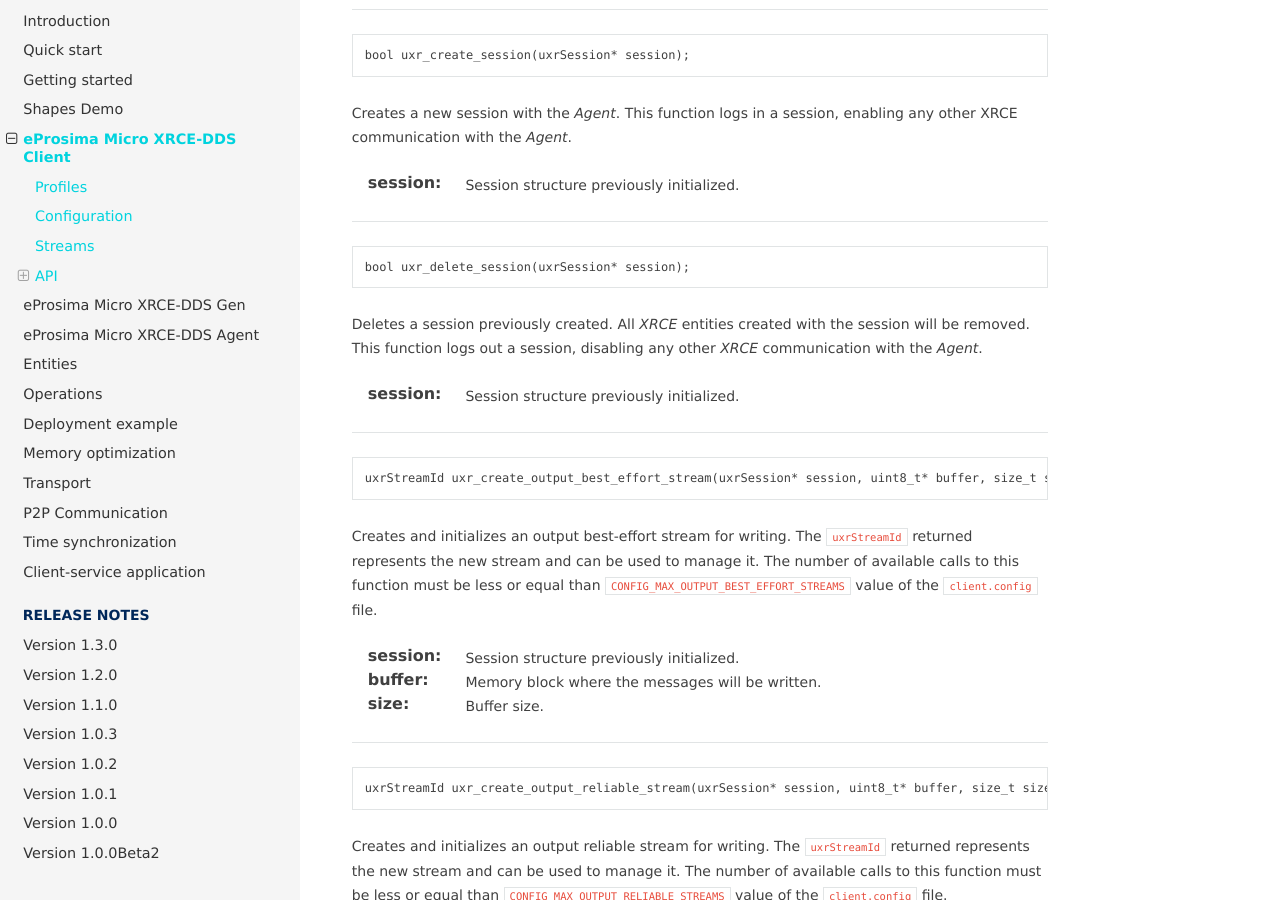
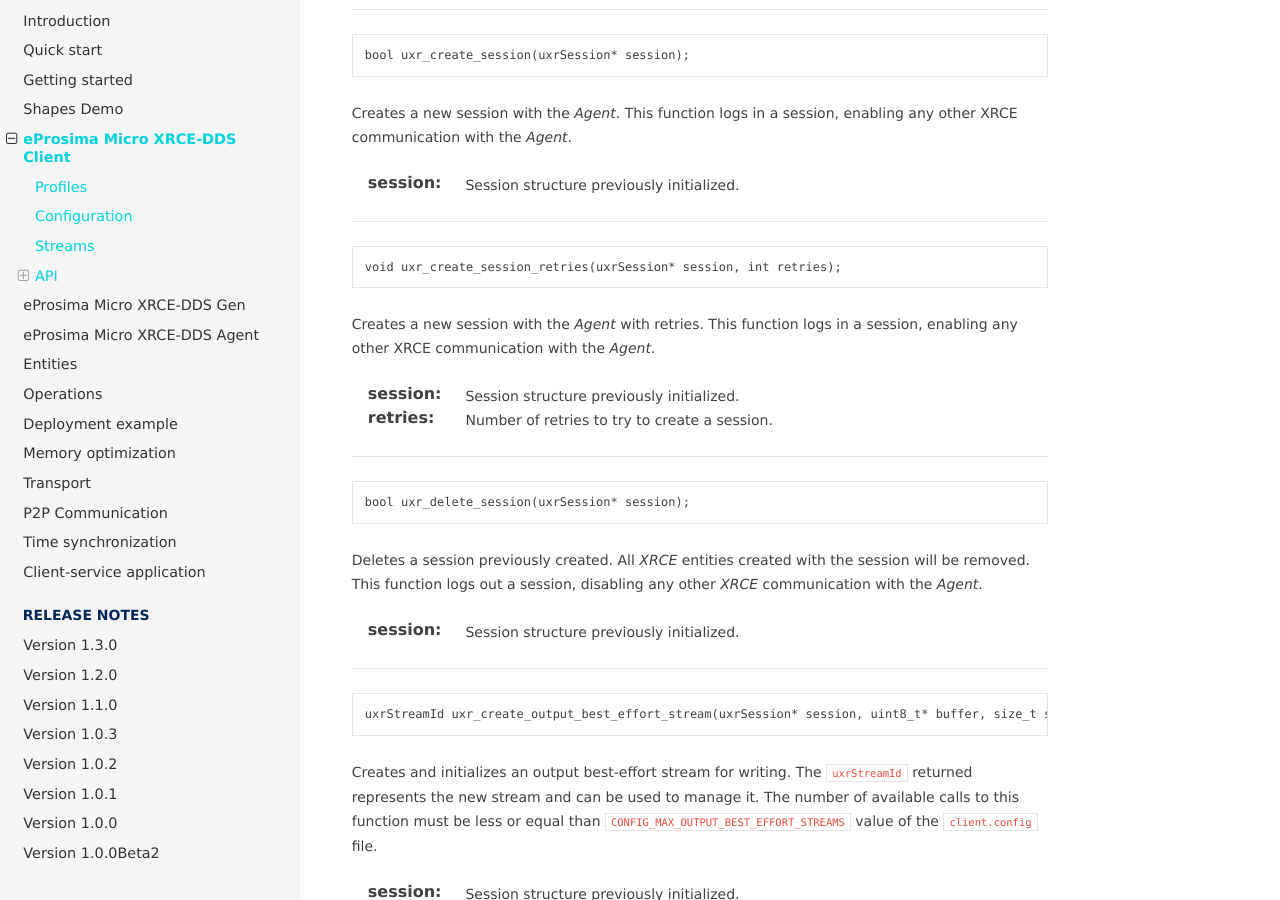
Before and after one commit to eProsima/Micro-XRCE-DDS-docs, a Sphinx documentation site: the page built from docs/client.rst, in a window 1280 px wide and 900 px high, scrolled down 4873 px. Built offline with Sphinx 7.4.7 and the Read the Docs theme 2.0.0, drawn with Linux system fonts in a browser that asks for light colours.

Commit message:
Add uxr_create_session_retries

```diff
--- a/docs/client.rst
+++ b/docs/client.rst
@@ -219,6 +219,18 @@
 This function logs in a session, enabling any other XRCE communication with the *Agent*.
 
 :session: Session structure previously initialized.
+
+------
+
+.. code-block:: c
+
+    void uxr_create_session_retries(uxrSession* session, int retries);
+
+Creates a new session with the *Agent* with retries.
+This function logs in a session, enabling any other XRCE communication with the *Agent*.
+
+:session: Session structure previously initialized.
+:retries: Number of retries to try to create a session.
 
 ------
 
```
